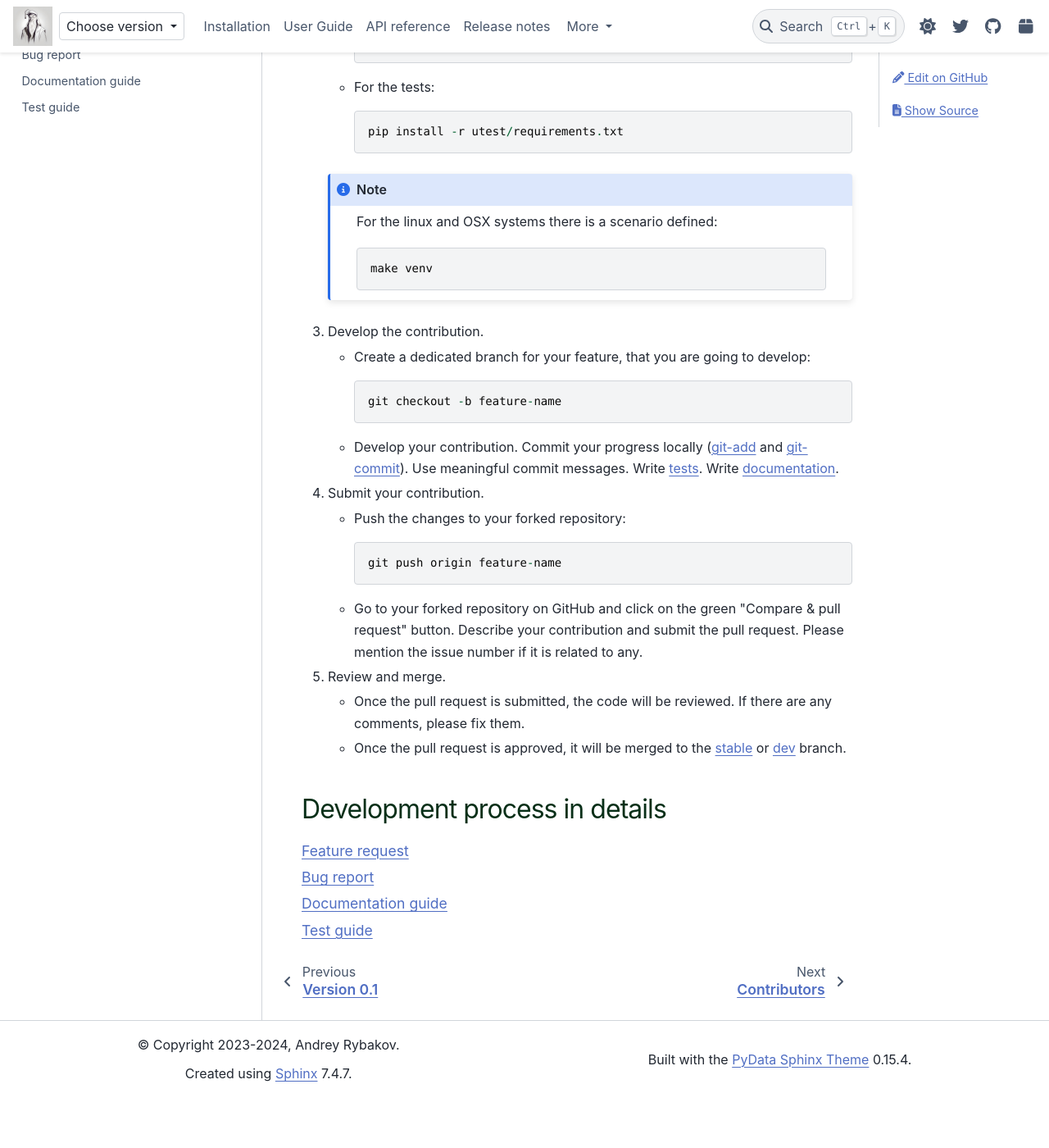
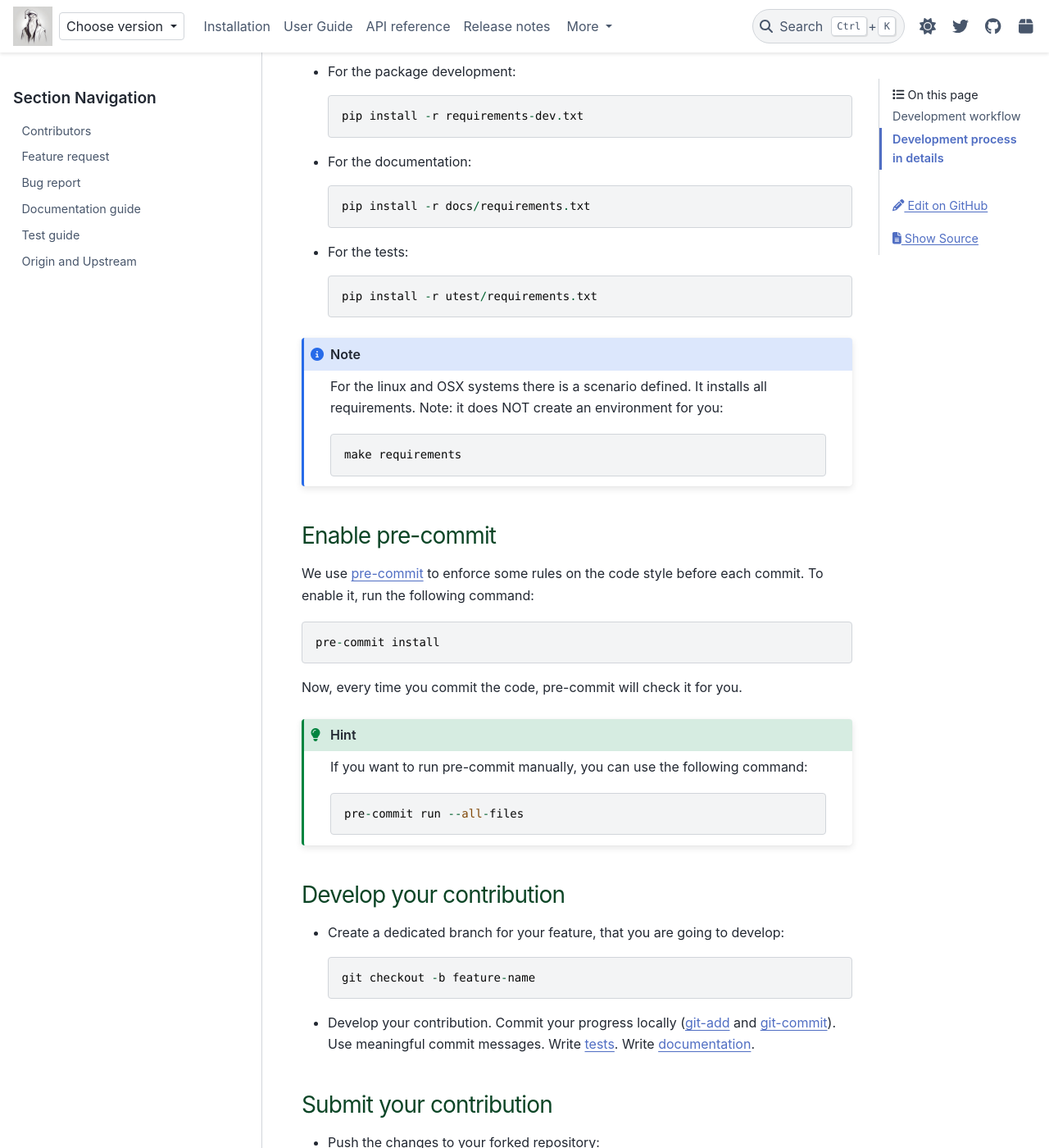
Before and after one commit to adrybakov/wulfric, a Sphinx documentation site: the page built from docs/source/contribute/index.rst, in a window 1280 px wide and 1400 px high, scrolled down 1540 px. Shown: the whole window at 82% size. Built offline with Sphinx 7.4.7 and the PyData theme 0.15.4, drawn with Linux system fonts in a browser that asks for light colours; a script that is not in the unit is left out; before the commit the page ends 2878 px from its top, so only the background shows below that; some of the changed text lies outside the part shown.

Commit message:
Add Origin-upstream page

```diff
--- a/docs/source/conf.py
+++ b/docs/source/conf.py
@@ -225,7 +225,7 @@
         "Array interface",
         "https://numpy.org/doc/stable/reference/arrays.interface.html#object.__array_interface__",
     ),
-    "repo": ("wulfric repository", "https://github.com/adrybakov/wulfric"),
+    "repo": ("Wulfric repository", "https://github.com/adrybakov/wulfric"),
     "numpydoc": ("numpydoc", "https://numpydoc.readthedocs.io/en/latest/format.html"),
     "plotly": ("Plotly", "https://plotly.com/python/"),
     "plotly-update-layout": (
--- a/docs/source/contribute/contributors.rst
+++ b/docs/source/contribute/contributors.rst
@@ -1,4 +1,3 @@
-
 .. _contribute_contributors:
 
 Contributors
--- a/docs/source/contribute/index.rst
+++ b/docs/source/contribute/index.rst
@@ -26,98 +26,125 @@
 For the detailed explanation of the development workflow, please visit
 the corresponding links below.
 
-1. Fork and clone.
+Fork and clone
+--------------
 
-   * Go to the |repo|_ and click on the "Fork" button.
-     Now you have your own copy of the Wulfric repository in your GitHub account.
-   * Clone your copy of the repository to your local machine:
+* Go to the |repo|_ and click on the "Fork" button.
+  Now you have your own copy of the Wulfric repository in your GitHub account.
+* Clone your copy of the repository to your local machine:
 
-     - If you are using ssh-key::
+  - If you are using ssh-key::
 
-         git clone git@github.com:your-username/wulfric.git
+      git clone git@github.com:your-username/wulfric.git
 
-     - If you are not using ssh-key::
+  - If you are not using ssh-key::
 
-         git clone https://github.com/your-username/wulfric.git
+      git clone https://github.com/your-username/wulfric.git
 
-   * Change the directory::
+* Change the directory::
 
-      cd wulfric
+    cd wulfric
 
-   * Add the upstream repository::
+* Add the :ref:`upstream <contribute_origin-upstream>` repository::
 
-      git remote add upstream https://github.com/adrybakov/wulfric.git
+    git remote add upstream https://github.com/adrybakov/wulfric.git
 
-2. Set up the environment.
+* Pull the latest changes from the Wulfric repository in necessary::
 
-   We recommend to use virtual environment. Once the virtual environment is created,
-   you can install requirements:
+    git pull upstream main
 
-   * Package dependencies::
+Set up the environment
+----------------------
 
-      pip install -r requirements.txt
+We recommend to use virtual environment. Once the virtual environment is created,
+you can install requirements:
 
-   * For the package development::
+* Package dependencies::
 
-      pip install -r requirements-dev.txt
+    pip install -r requirements.txt
 
-   * For the documentation::
+* For the package development::
 
-      pip install -r docs/requirements.txt
+    pip install -r requirements-dev.txt
 
-   * For the tests::
+* For the documentation::
 
-      pip install -r utest/requirements.txt
+    pip install -r docs/requirements.txt
 
-   .. note::
-      For the linux and OSX systems there is a scenario defined::
+* For the tests::
 
-         make venv
+    pip install -r utest/requirements.txt
 
-3. Develop the contribution.
+.. note::
+  For the linux and OSX systems there is a scenario defined.
+  It installs all requirements. Note: it does NOT create an environment for you::
 
-   * Create a dedicated branch for your feature, that you are going to develop::
+    make requirements
 
-      git checkout -b feature-name
+Enable pre-commit
+-----------------
 
-   * Develop your contribution. Commit your progress locally
-     (`git-add <https://git-scm.com/docs/git-add>`_
-     and `git-commit <https://git-scm.com/docs/git-commit>`_).
-     Use meaningful commit messages. Write :ref:`tests <contribute_tests>`.
-     Write :ref:`documentation <contribute_docs>`.
+We use `pre-commit <https://pre-commit.com/>`_ to enforce some rules on the code style
+before each commit.
+To enable it, run the following command::
 
-4. Submit your contribution.
+  pre-commit install
 
-   * Push the changes to your forked repository::
+Now, every time you commit the code, pre-commit will check it for you.
 
-      git push origin feature-name
+.. hint::
+  If you want to run pre-commit manually, you can use the following command::
 
-   * Go to your forked repository on GitHub and click on the
-     green "Compare & pull request" button.
-     Describe your contribution and submit the pull request.
-     Please mention the issue number if it is related to any.
+    pre-commit run --all-files
 
-5. Review and merge.
+Develop your contribution
+-------------------------
 
-   * Once the pull request is submitted, the code will be reviewed.
-     If there are any comments, please fix them.
-   * Once the pull request is approved, it will be merged to the
-     `stable <https://github.com/adrybakov/wulfric>`_ or
-     `dev <https://github.com/adrybakov/wulfric/tree/dev>`_ branch.
+* Create a dedicated branch for your feature, that you are going to develop::
+
+    git checkout -b feature-name
+
+* Develop your contribution. Commit your progress locally
+  (`git-add <https://git-scm.com/docs/git-add>`_
+  and `git-commit <https://git-scm.com/docs/git-commit>`_).
+  Use meaningful commit messages. Write :ref:`tests <contribute_tests>`.
+  Write :ref:`documentation <contribute_docs>`.
+
+Submit your contribution
+------------------------
+
+* Push the changes to your forked repository::
+
+    git push origin feature-name
+
+* Go to your forked repository on GitHub and click on the
+  green "Compare & pull request" button.
+  Describe your contribution and submit the pull request.
+  Please mention the issue number if it is related to any.
+
+Review and merge
+----------------
+
+* Once the pull request is submitted, the code will be reviewed.
+  If there are any comments, please fix them.
+* Once the pull request is approved, it will be merged to the
+  `stable <https://github.com/adrybakov/wulfric>`_ or
+  `dev <https://github.com/adrybakov/wulfric/tree/dev>`_ branch.
 
 
 Development process in details
 ==============================
 
 .. toctree::
-   :hidden:
+  :hidden:
 
-   contributors
+  contributors
 
 .. toctree::
-   :maxdepth: 2
+  :maxdepth: 2
 
-   features
-   bugs
-   documentation
-   tests
+  features
+  bugs
+  documentation
+  tests
+  origin-upstream
```
Also changed, not shown: docs/source/contribute/origin-upstream.rst (added, +45 -0 lines), docs/source/contribute/img/origin-upstream-local.png (added), 2 other files.
